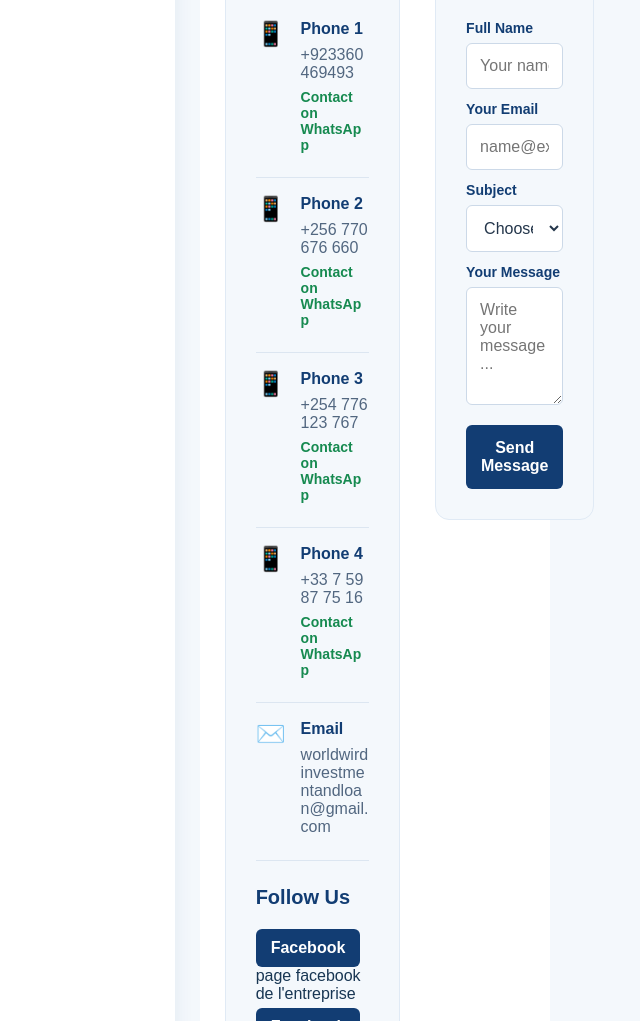
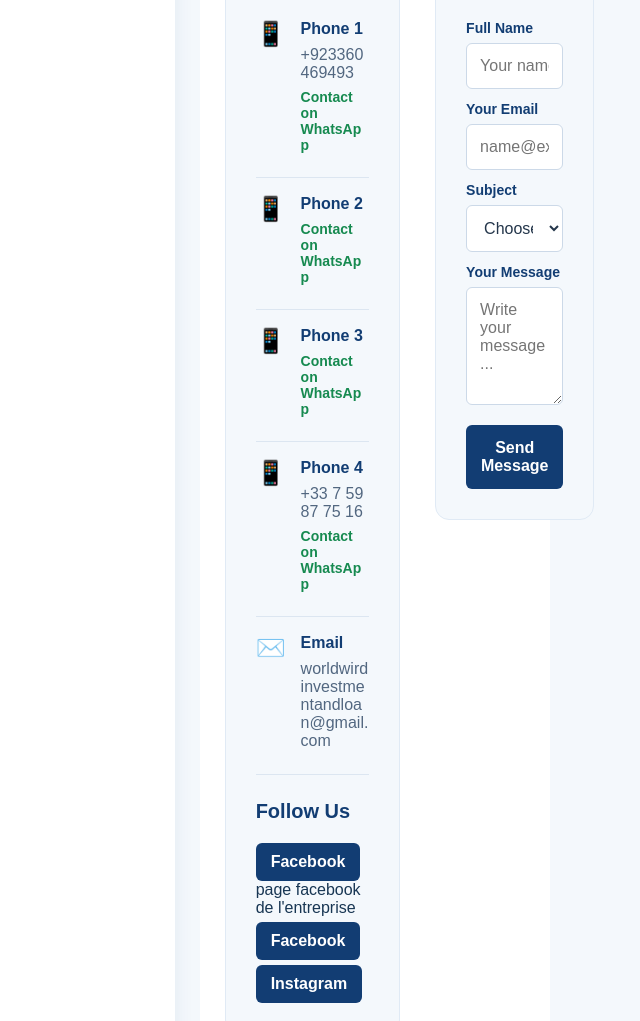
Before and after one commit to harleytaffo2-hash/WORLD-WIRD-INVESTMENT-and-LOAN-, a plain HTML site: page index.html in a window 1280 px wide. Shown: the part 4320-5341 px from the top of the page, without its empty margins (640-1280 px from the left). Drawn offline with Linux system fonts and the light colour scheme.

Commit message:
Update index.html

```diff
--- a/index.html
+++ b/index.html
@@ -451,7 +451,7 @@
                     <span class="contact-icon" aria-hidden="true">📱</span>
                     <div>
                         <h4 data-fr="Téléphone 2" data-en="Phone 2">Phone 2</h4>
-                        <a href="tel:+256770676660">+256 770 676 660</a>
+                        <a href="tel:"></a>
                         <a class="whatsapp-link"
                            href="https://wa.me/256770676660"
                            target="_blank" rel="noopener noreferrer"
@@ -464,7 +464,7 @@
                     <span class="contact-icon" aria-hidden="true">📱</span>
                     <div>
                         <h4 data-fr="Téléphone 3" data-en="Phone 3">Phone 3</h4>
-                        <a href="tel:+254776123767">+254 776 123 767</a>
+                        <a href="tel:"></a>
                         <a class="whatsapp-link"
                            href="https://wa.me/254776123767"
                            target="_blank" rel="noopener noreferrer"
```
